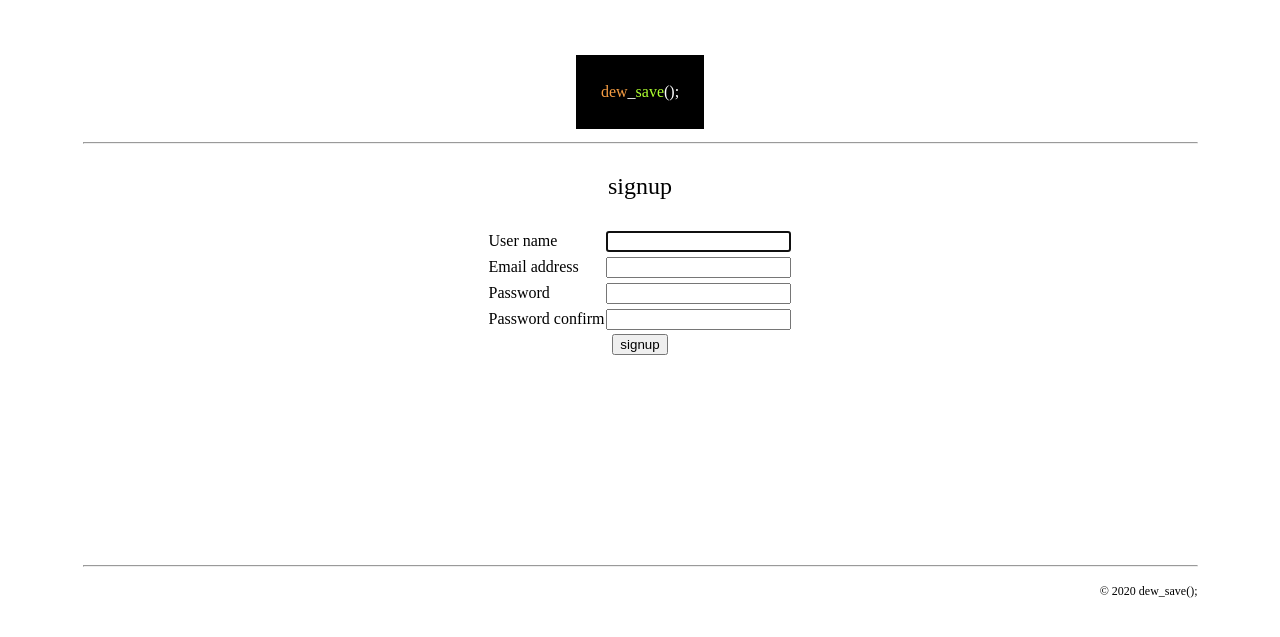
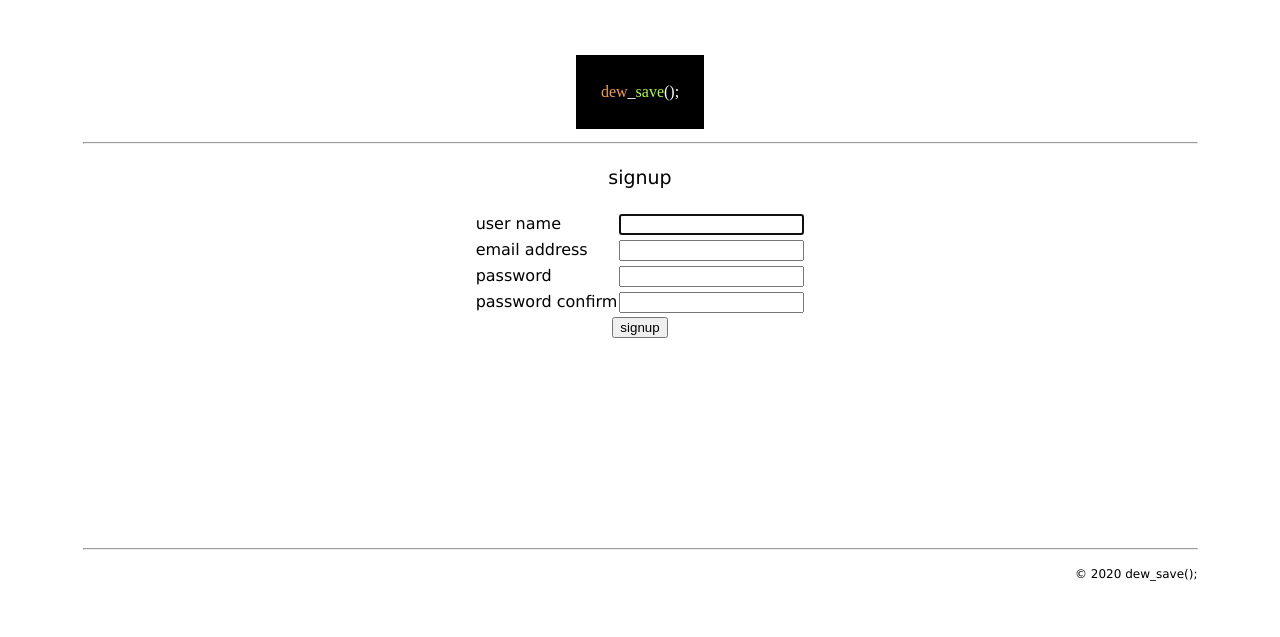
Before and after one commit to atsushi-takahashi-0306/dew_save, a Django app: page /signup/ in a window 1280 px wide. Shown: the top 637 px of the page. Run offline with Django 3.2, Linux system fonts and the light colour scheme.

Commit message:
細かな修正
大文字、小文字直したり、urlアドレス直したり、フォント変えた。

```diff
--- a/dew_save/account/templates/account/account.html
+++ b/dew_save/account/templates/account/account.html
@@ -6,7 +6,7 @@
 {% block main%}
 
 
-<p class="main_title">user account</p>
+<p class="main_title">account</p>
 
 <center>
     <form action="/update_user/{{object.id}}/" method="post" enctype="multipart/form-data">
--- a/dew_save/account/templates/account/login.html
+++ b/dew_save/account/templates/account/login.html
@@ -15,11 +15,11 @@
         {% csrf_token %}
             <table>
                 <tr>
-                    <td>User name</td>
+                    <td>user name</td>
                     <td>{{ form.username }}</td>
                 </tr>
                 <tr>
-                    <td>Password</td>
+                    <td>password</td>
                     <td>{{ form.password }}</td>
                 </tr>
             </table>
@@ -27,6 +27,6 @@
     </form>
 
     {# Assumes you setup the password_reset view in your URLconf #}
-    <p class="space3"><a class="lost_password_button" href="{% url 'account:password_reset' %}">Lost password?</a></p>
+    <p class="space3"><a class="lost_password_button" href="{% url 'account:password_reset' %}">lost password?</a></p>
 
 {% endblock %}
--- a/dew_save/account/templates/account/signup.html
+++ b/dew_save/account/templates/account/signup.html
@@ -22,19 +22,19 @@
         {% endif %}
 
         <tr>
-            <td>User name</td>
+            <td>user name</td>
             <td>{{ form.username }}</td>
         </tr>
         <tr>
-            <td>Email address</td>
+            <td>email address</td>
             <td>{{ form.email }}</td>
         </tr>
         <tr>
-            <td>Password</td>
+            <td>password</td>
             <td>{{ form.password1 }}</td>
         </tr>
         <tr>
-            <td>Password confirm</td>
+            <td>password confirm</td>
             <td>{{ form.password2 }}</td>
         </tr>
     </table>
--- a/dew_save/wine/static/wine/css/stylesheet_wine.css
+++ b/dew_save/wine/static/wine/css/stylesheet_wine.css
@@ -11,6 +11,7 @@ a{
 body{
     max-width: 1115px;
     margin: 0 auto;
+    font-family: "verdana"
 }
 
 .content{
@@ -33,6 +34,8 @@ main{
     display: inline-block;
     background-color: black;
     color: white;
+    font-size: 16px;
+    font-family: "Ricty Diminished";
 }
 
 .dew{
@@ -56,6 +59,7 @@ main{
 
 nav{
     margin-top: 15px;
+    font-size: 14px;
 }
 nav li{
     margin-bottom: 12px;
@@ -104,7 +108,7 @@ nav a:hover{
 /* all_wine */
 
 .main_title{
-    font-size: 24px;
+    font-size: 19px;
     text-align: center;
 }
 
--- a/dew_save/wine/static/wine/js/redoutline.js
+++ b/dew_save/wine/static/wine/js/redoutline.js
@@ -8,11 +8,11 @@ $(function () {
             }
         });
     }
-    red_list('all_wine/','.nav_list1');
+    red_list('new_posts/','.nav_list1');
     red_list('detail_wine/','.nav_list1');
     red_list('my_wine/','.nav_list2');
     red_list('update_wine/','.nav_list2');
-    red_list('add_wine/','.nav_list3');
+    red_list('add_post/','.nav_list3');
     red_list('update_user/','.nav_list4');
 
 });
--- a/dew_save/wine/templates/wine/layout.html
+++ b/dew_save/wine/templates/wine/layout.html
@@ -26,7 +26,7 @@
             <div class="content">
                 <nav>
                     {% if user.is_authenticated %}
-                        <p class="user_name">{{ user.get_username }}</p>
+                        <a href="/update_user/{{user.id}}/"><p class="user_name">{{ user.get_username }}</p></a>
                     {% else %}
                         <p>ログインしていません</p>
                     {% endif %}
--- a/dew_save/wine/urls.py
+++ b/dew_save/wine/urls.py
@@ -17,8 +17,8 @@ app_name = 'wine'
 urlpatterns = [
     path('', views.home, name='home'),
     path('my_wine/', My_wine.as_view(), name='my'),
-    path('add_wine/', Add_wine.as_view(), name='add'),
-    path('all_wine/', All_wine.as_view(), name='all'),
+    path('add_post/', Add_wine.as_view(), name='add'),
+    path('new_posts/', All_wine.as_view(), name='all'),
     path('detail_wine/<int:pk>/', Detail_wine.as_view(), name='detail'),
     path('delete_wine/<int:pk>/', Delete_wine.as_view(), name='delete'),
     path('update_wine/<int:pk>/', Update_wine.as_view(), name='update'),
```
Also changed, not shown: dew_save/account/static/css/stylesheet_account.css (+0 -14 lines), dew_save/db.sqlite3.
